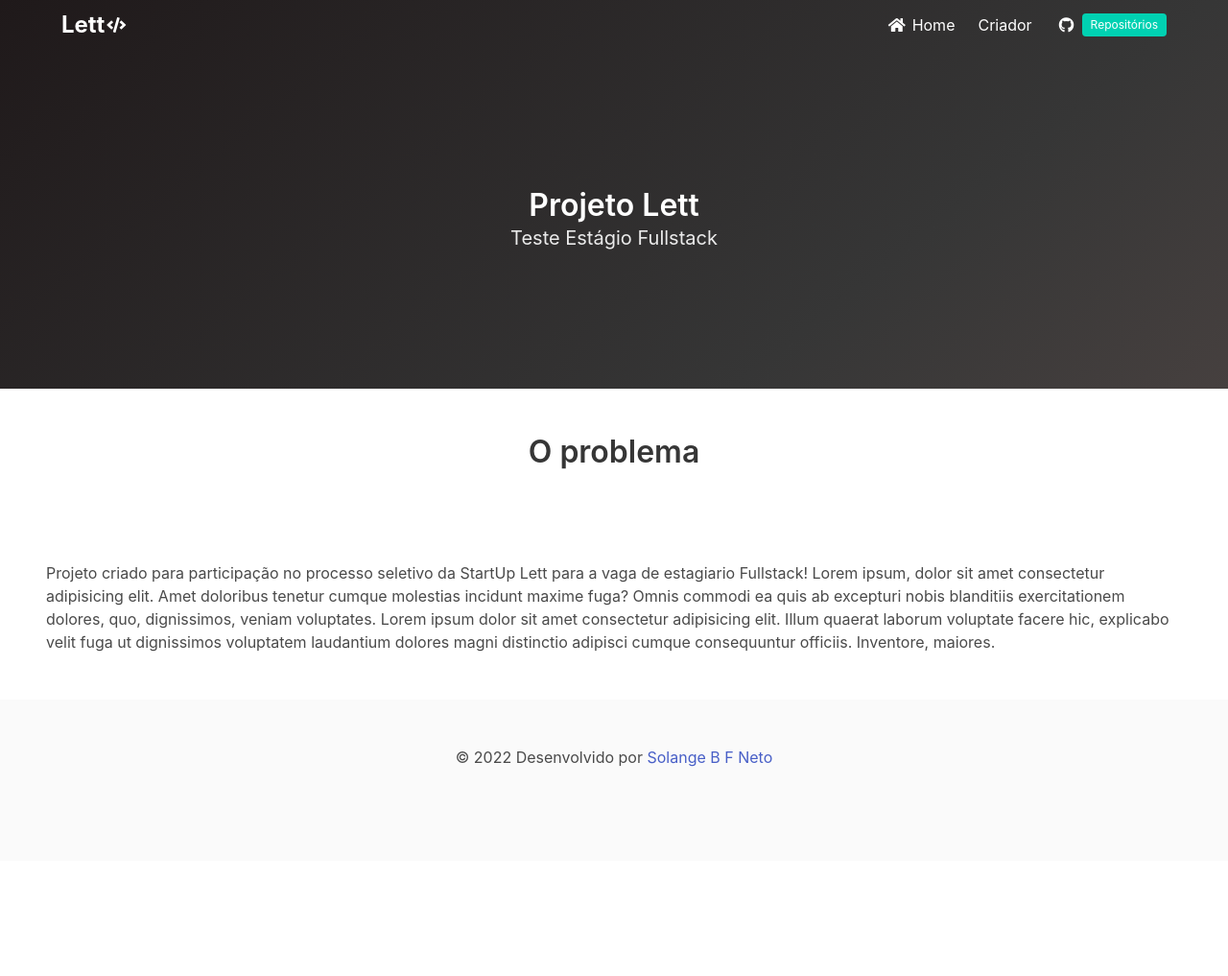
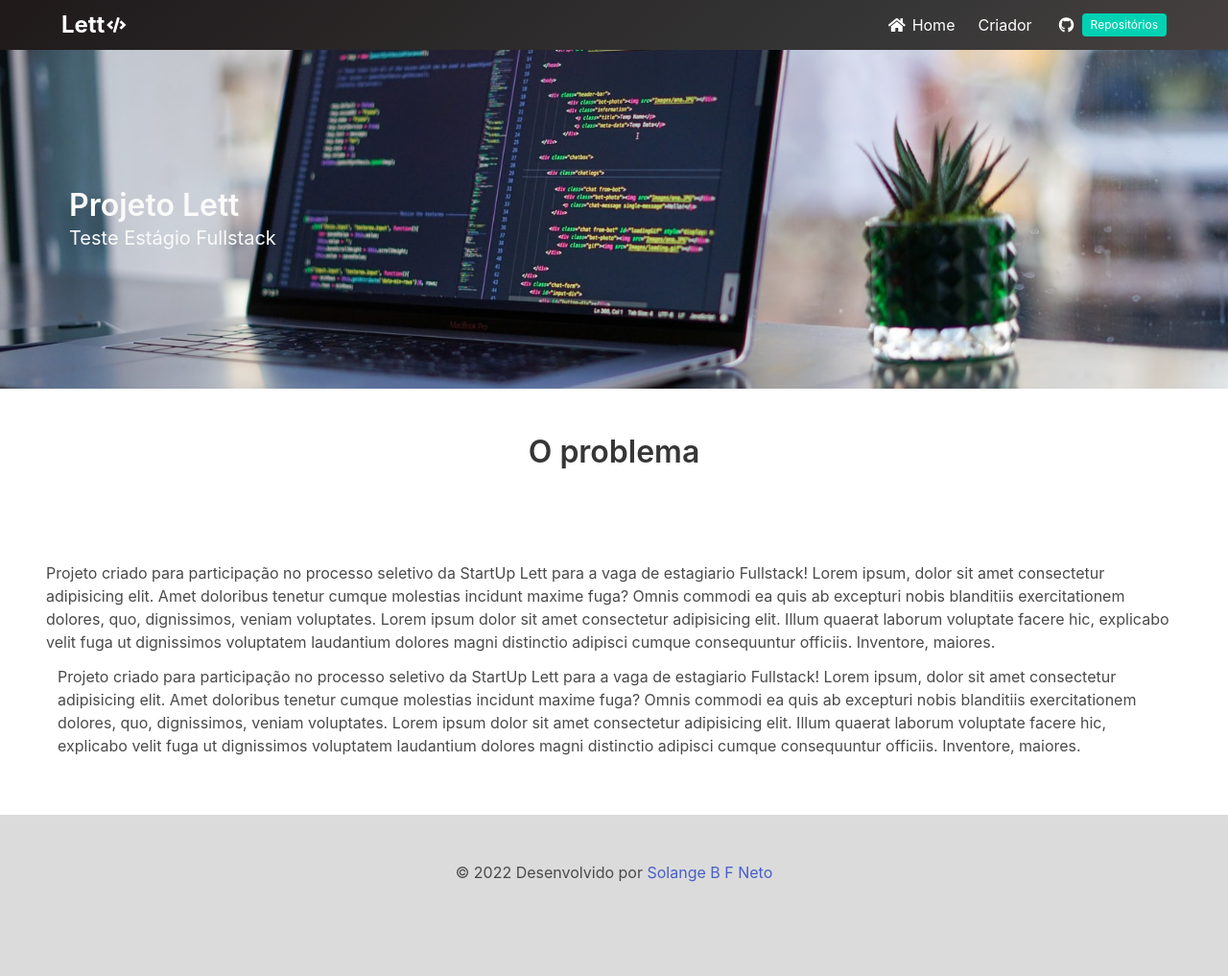
Before and after one commit to neto009/neto009.github.io, a plain HTML site: page index.html in a window 1280 px wide. Shown: the whole page at 96% size. Before the commit the page ends 897 px from the top, so only its background shows below. Drawn offline with nearby package versions, Linux system fonts and the light colour scheme; some icons are missing.

Commit message:
Mudanças index

```diff
--- a/index.html
+++ b/index.html
@@ -71,13 +71,14 @@
                             </div>
                         </div>
                     </nav>
-                    <!-- Body -->
-                    <div class="hero-body">
-                        <div class="container has-text-centered">
-                            <h1 class="title">Projeto Lett</h1>
+                </div>
+            </section>
+            <section class="hero hero-landing is-medium">
+                <div class="hero-body">
+                    <div class="container">
+                        <h1 class="title has-text-white-bis is-hidden-mobile">Projeto Lett</h1>
 
-                            <h3 class="subtitle">Teste Estágio Fullstack</h3>
-                        </div>
+                        <h3 class="subtitle has-text-white-bis is-hidden-mobile">Teste Estágio Fullstack</h3>
                     </div>
                 </div>
             </section>
@@ -100,16 +101,32 @@
                     distinctio adipisci cumque consequuntur officiis. Inventore,
                     maiores.
                 </p>
+                    <div class="p-3">
+                        <p>
+                            Projeto criado para participação no processo seletivo da
+                            StartUp Lett para a vaga de estagiario Fullstack! Lorem
+                            ipsum, dolor sit amet consectetur adipisicing elit. Amet
+                            doloribus tenetur cumque molestias incidunt maxime fuga?
+                            Omnis commodi ea quis ab excepturi nobis blanditiis
+                            exercitationem dolores, quo, dignissimos, veniam voluptates.
+                            Lorem ipsum dolor sit amet consectetur adipisicing elit.
+                            Illum quaerat laborum voluptate facere hic, explicabo velit
+                            fuga ut dignissimos voluptatem laudantium dolores magni
+                            distinctio adipisci cumque consequuntur officiis. Inventore,
+                            maiores.
+                        </p>
+                    </div>
             </section>
         </div>
+
         <!-- Footer -->
-        <footer class="footer">
+        <section class="hero footer has-background-grey-lighter">
             <div class="content has-text-centered">
                 <p>
                     &copy; 2022 Desenvolvido por
                     <a href="#">Solange B F Neto</a>
                 </p>
             </div>
-        </footer>
+        </section>
     </body>
 </html>
--- a/styles.css
+++ b/styles.css
@@ -14,3 +14,8 @@ body {
     bottom: 0;
     width: 100%;
 } */
+
+.hero-landing {
+    background: url(/img/main.jpg) center;
+    background-size: cover;
+}
```
Also changed, not shown: img/main.jpg (added).
